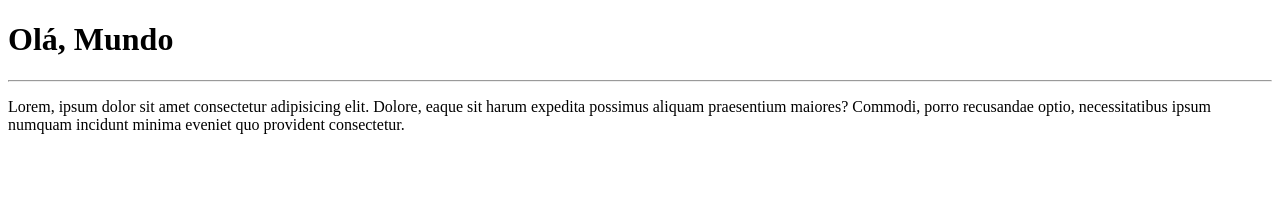
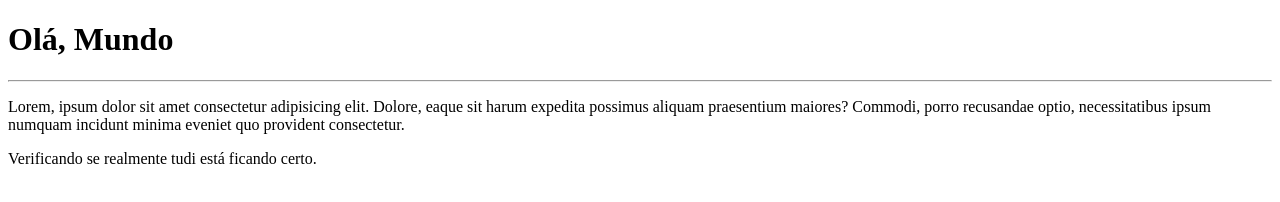
Before and after one commit to Vagnes-silva/Ola-Mundo, a plain HTML site: page Site_Exemplo/index.html in a window 1280 px wide. Drawn offline with Linux system fonts and the light colour scheme.

Commit message:
Update index.html

```diff
--- a/Site_Exemplo/index.html
+++ b/Site_Exemplo/index.html
@@ -12,6 +12,9 @@
     <p>Lorem, ipsum dolor sit amet consectetur adipisicing elit. Dolore, eaque sit harum expedita possimus
         aliquam praesentium maiores? Commodi, porro recusandae optio, necessitatibus ipsum numquam incidunt
         minima eveniet quo provident consectetur.</p>
+        <p>Verificando se realmente tudi está ficando certo.</p>
+
+
 
 </body>
 </html>
```
